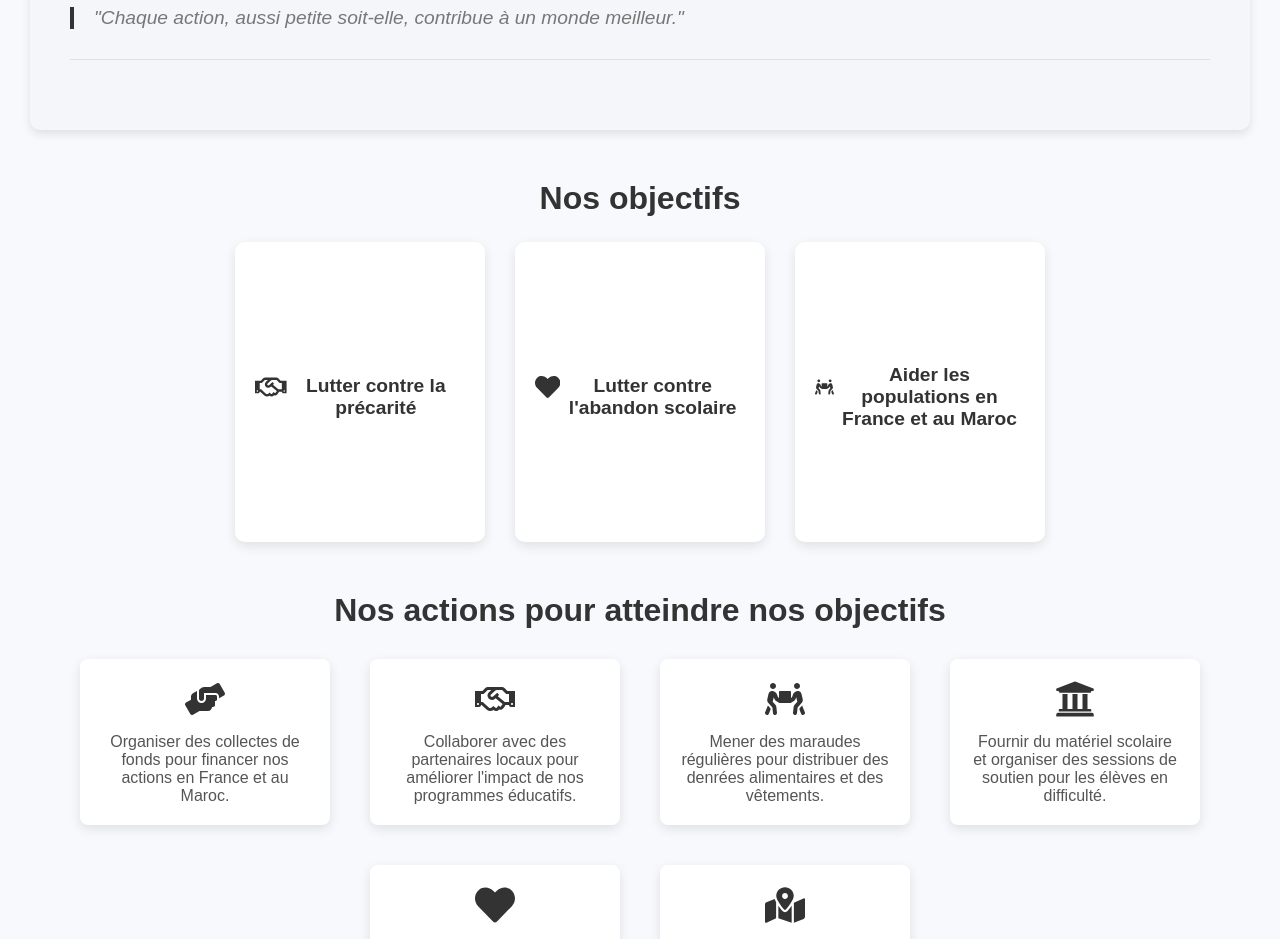
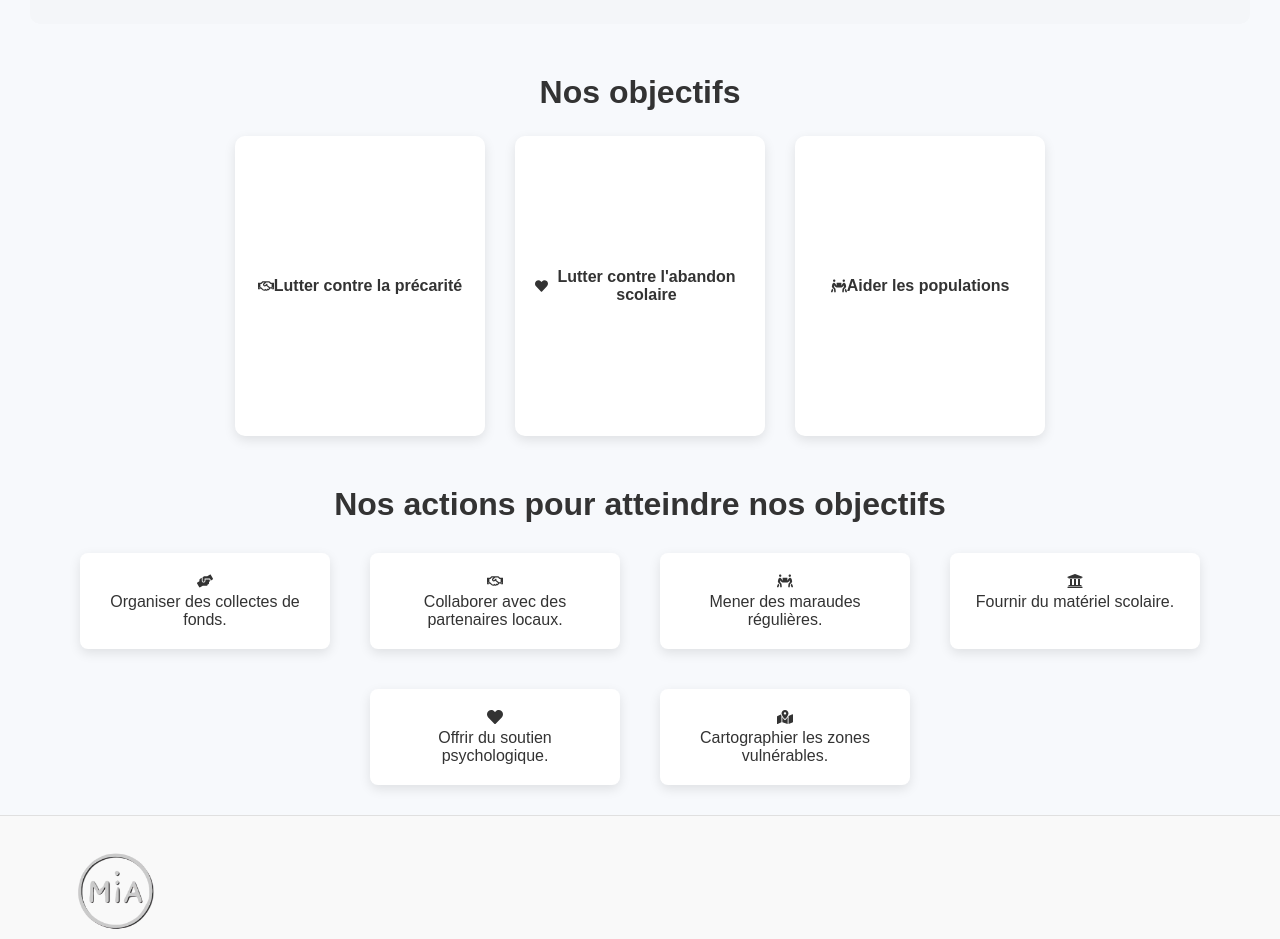
Before and after one commit to Salim783/asso, a React (Create React App) app in the folder frontend/: page / in a window 1280 px wide. Shown: the part 680-1619 px from the top of the page. Built offline with nearby package versions, Linux system fonts and the light colour scheme.

Commit message:
amélioration des flip dans laccueil

```diff
--- a/frontend/src/Components/Accueil/accueil.css
+++ b/frontend/src/Components/Accueil/accueil.css
@@ -24,7 +24,6 @@
     font-size: 2.5rem;
     color: #333;
     margin-bottom: 15px;
-    font-family: 'Lora', serif;
 }
 
 .presentation p {
@@ -53,7 +52,6 @@
     background-color: #f4f6f9;
     padding: 40px;
     border-radius: 10px;
-    box-shadow: 0 4px 10px rgba(0, 0, 0, 0.1);
 }
 
 .histoire h2 {
@@ -61,7 +59,6 @@
     margin-bottom: 20px;
     color: #333;
     text-align: center;
-    font-family: 'Roboto', sans-serif;
 }
 
 .histoire p {
@@ -69,22 +66,6 @@
     line-height: 1.7;
     color: #444;
     text-align: justify;
-    margin-bottom: 40px;
-}
-
-.histoire blockquote {
-    font-size: 1.2rem;
-    font-style: italic;
-    color: #777;
-    border-left: 4px solid #333;
-    padding-left: 20px;
-    margin: 20px 0;
-}
-
-.histoire hr {
-    border: 0;
-    border-top: 1px solid #e0e0e0;
-    margin: 30px 0;
 }
 
 .objectif {
@@ -116,21 +97,14 @@
     height: 100%;
     position: relative;
     transform-style: preserve-3d;
-    transition: transform 0.6s, box-shadow 0.3s ease-in-out;
+    transition: transform 0.4s ease-in-out;
+    will-change: transform;
 }
 
 .objectif-item.flip .objectif-card {
     transform: rotateY(180deg);
 }
 
-.objectif-item:hover .objectif-card {
-    transform: translateY(-10px);
-    box-shadow: 0 10px 20px rgba(0, 0, 0, 0.15);
-}
-.action-item:hover{
-    transform: translateY(-10px);
-    box-shadow: 0 10px 20px rgba(0, 0, 0, 0.15);
-}
 .front, .back {
     position: absolute;
     width: 100%;
@@ -163,12 +137,6 @@
     margin-bottom: 15px;
 }
 
-h4 {
-    font-size: 1.2rem;
-    color: #333;
-    margin-top: 10px;
-}
-
 .actions {
     margin-top: 50px;
     text-align: center;
@@ -197,15 +165,9 @@ h4 {
     text-align: center;
 }
 
-.icon {
-    font-size: 2.5rem;
-    color: #333;
-    margin-bottom: 10px;
-}
-
-.action-item p {
-    font-size: 1rem;
-    color: #555;
+.action-item:hover {
+    transform: translateY(-10px);
+    box-shadow: 0 10px 20px rgba(0, 0, 0, 0.15);
 }
 
 @media (max-width: 768px) {
--- a/frontend/src/Components/Accueil/accueil.js
+++ b/frontend/src/Components/Accueil/accueil.js
@@ -1,20 +1,24 @@
-import React, { useState } from 'react';
-import { FaRegHandshake, FaHeart, FaPeopleCarry, FaUniversity, FaHandsHelping, FaMapMarkedAlt } from 'react-icons/fa';
-import './accueil.css';
+import React, { useRef } from "react";
+import { FaRegHandshake, FaHeart, FaPeopleCarry, FaUniversity, FaHandsHelping, FaMapMarkedAlt } from "react-icons/fa";
+import "./accueil.css";
 
 function Accueil() {
-    // State pour gérer l'affichage des détails des objectifs
-    const [activeIndex, setActiveIndex] = useState(null);
+    const activeIndexRef = useRef(null);
 
     const handleToggle = (index) => {
-        setActiveIndex(activeIndex === index ? null : index);
+        if (activeIndexRef.current === index) {
+            activeIndexRef.current = null;
+        } else {
+            activeIndexRef.current = index;
+        }
+        document.getElementById(`objectif-${index}`).classList.toggle("flip");
     };
 
     return (
         <div className="accueil">
             <div className="presentation">
                 <h1>Présentation de MIA</h1>
-                <p>Notre association, MIA, lutte contre la précarité et l'abandon scolaire. Nous agissons en France et au Maroc, en menant des actions de collecte de fonds, des maraudes et des programmes de soutien éducatif pour les plus démunis.</p>
+                <p>Notre association, MIA, lutte contre la précarité et l'abandon scolaire. Nous agissons en France et au Maroc, en menant des actions de collecte de fonds, des maraudes et des programmes de soutien éducatif.</p>
                 <a href="#v" className="btn-action">S'impliquer</a>
             </div>
 
@@ -32,71 +36,47 @@ function Accueil() {
             <div className="objectif">
                 <h3>Nos objectifs</h3>
                 <div className="objectif-list">
-                    <div className={`objectif-item ${activeIndex === 0 ? 'flip' : ''}`} onClick={() => handleToggle(0)}>
+                    {[
+                        { icon: <FaRegHandshake />, title: "Lutter contre la précarité", text: "Nous menons des maraudes et des collectes de fonds pour aider les plus démunis." },
+                        { icon: <FaHeart />, title: "Lutter contre l'abandon scolaire", text: "Nous mettons en place des programmes de soutien scolaire." },
+                        { icon: <FaPeopleCarry />, title: "Aider les populations", text: "Nous soutenons les personnes vulnérables en France et au Maroc." }
+                    ].map((item, index) => (
+                        <div
+                            key={index}
+                            id={`objectif-${index}`}
+                            className="objectif-item"
+                            onClick={() => handleToggle(index)}
+                        >
                             <div className="objectif-card">
                                 <div className="front">
-                                <FaRegHandshake className="icon" />
-                                <h4>Lutter contre la précarité</h4>
+                                    {item.icon}
+                                    <h4>{item.title}</h4>
                                 </div>
                                 <div className="back">
-                                <p>Nous menons des maraudes et des collectes de fonds pour soutenir les personnes en situation de précarité, en leur apportant des ressources de première nécessité.</p>
+                                    <p>{item.text}</p>
                                 </div>
                             </div>
                         </div>
-
-                    <div className={`objectif-item ${activeIndex === 1 ? 'flip' : ''}`} onClick={() => handleToggle(1)}>
-                        <div className="objectif-card">
-                            <div className="front">
-                                <FaHeart className="icon" />
-                                <h4>Lutter contre l'abandon scolaire</h4>
-                            </div>
-                            <div className="back">
-                                <p>Nous mettons en place des programmes de tutorat et de soutien scolaire pour les jeunes en difficulté, afin de favoriser leur réussite éducative.</p>
-                            </div>
-                        </div>
-                    </div>
-
-                    <div className={`objectif-item ${activeIndex === 2 ? 'flip' : ''}`} onClick={() => handleToggle(2)}>
-                        <div className="objectif-card">
-                            <div className="front">
-                                <FaPeopleCarry className="icon" />
-                                <h4>Aider les populations en France et au Maroc</h4>
-                            </div>
-                            <div className="back">
-                                <p>Nous agissons en France et au Maroc, en soutenant les personnes vulnérables par le biais de distributions alimentaires, de récoltes de fonds, et d'initiatives locales.</p>
-                            </div>
-                        </div>
-                    </div>
+                    ))}
                 </div>
             </div>
 
             <div className="actions">
                 <h4>Nos actions pour atteindre nos objectifs</h4>
                 <div className="actions-container">
-                    <div className="action-item">
-                        <FaHandsHelping className="icon" />
-                        <p>Organiser des collectes de fonds pour financer nos actions en France et au Maroc.</p>
+                    {[
+                        { icon: <FaHandsHelping />, text: "Organiser des collectes de fonds." },
+                        { icon: <FaRegHandshake />, text: "Collaborer avec des partenaires locaux." },
+                        { icon: <FaPeopleCarry />, text: "Mener des maraudes régulières." },
+                        { icon: <FaUniversity />, text: "Fournir du matériel scolaire." },
+                        { icon: <FaHeart />, text: "Offrir du soutien psychologique." },
+                        { icon: <FaMapMarkedAlt />, text: "Cartographier les zones vulnérables." }
+                    ].map((action, index) => (
+                        <div key={index} className="action-item">
+                            {action.icon}
+                            <p>{action.text}</p>
                         </div>
-                    <div className="action-item">
-                        <FaRegHandshake className="icon" />
-                        <p>Collaborer avec des partenaires locaux pour améliorer l'impact de nos programmes éducatifs.</p>
-                    </div>
-                    <div className="action-item">
-                        <FaPeopleCarry className="icon" />
-                        <p>Mener des maraudes régulières pour distribuer des denrées alimentaires et des vêtements.</p>
-                    </div>
-                    <div className="action-item">
-                        <FaUniversity className="icon" />
-                        <p>Fournir du matériel scolaire et organiser des sessions de soutien pour les élèves en difficulté.</p>
-                    </div>
-                    <div className="action-item">
-                        <FaHeart className="icon" />
-                        <p>Offrir des services d'écoute et de soutien psychologique pour les jeunes et les familles en détresse.</p>
-                    </div>
-                    <div className="action-item">
-                        <FaMapMarkedAlt className="icon" />
-                        <p>Cartographier les zones les plus vulnérables pour mieux orienter nos actions et ressources.</p>
-                    </div>
+                    ))}
                 </div>
             </div>
         </div>
```
Lines whose indentation alone changed are shown as unchanged.
